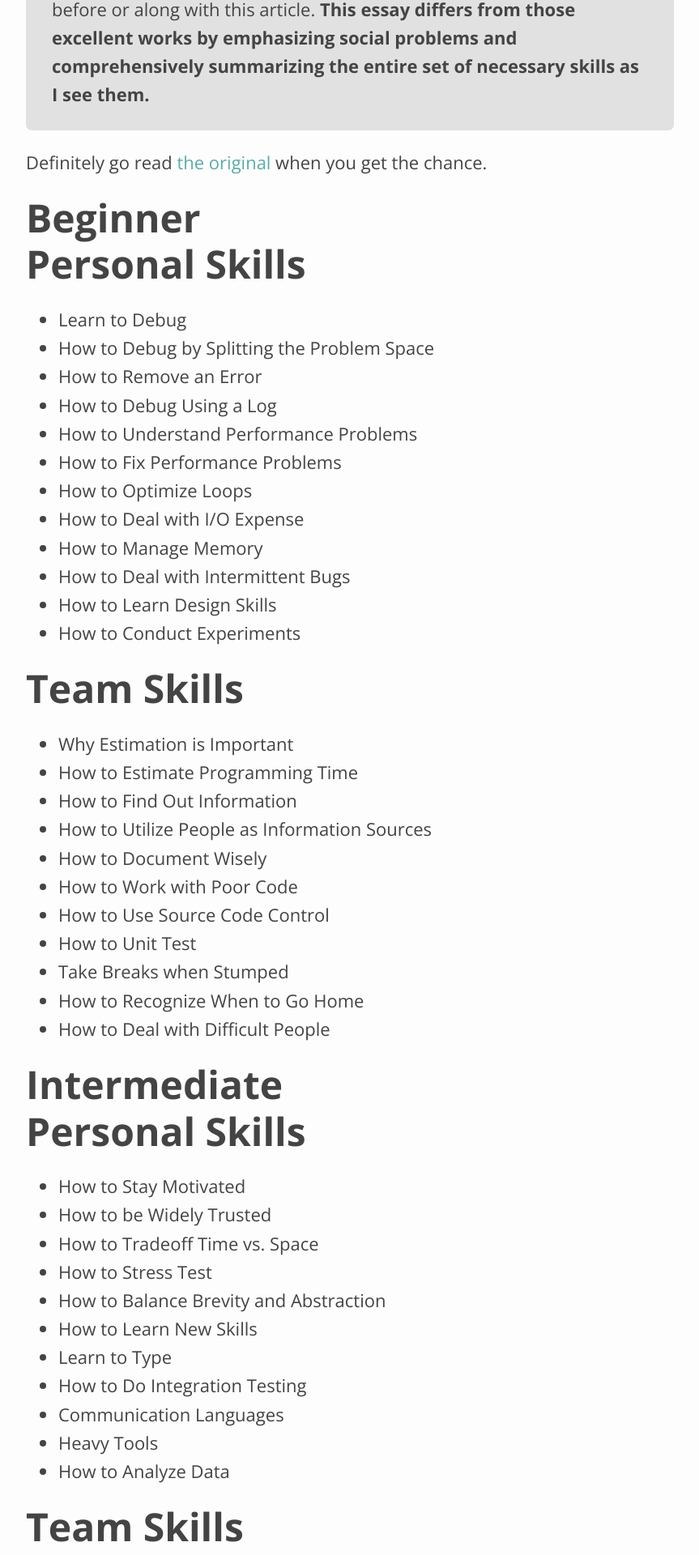
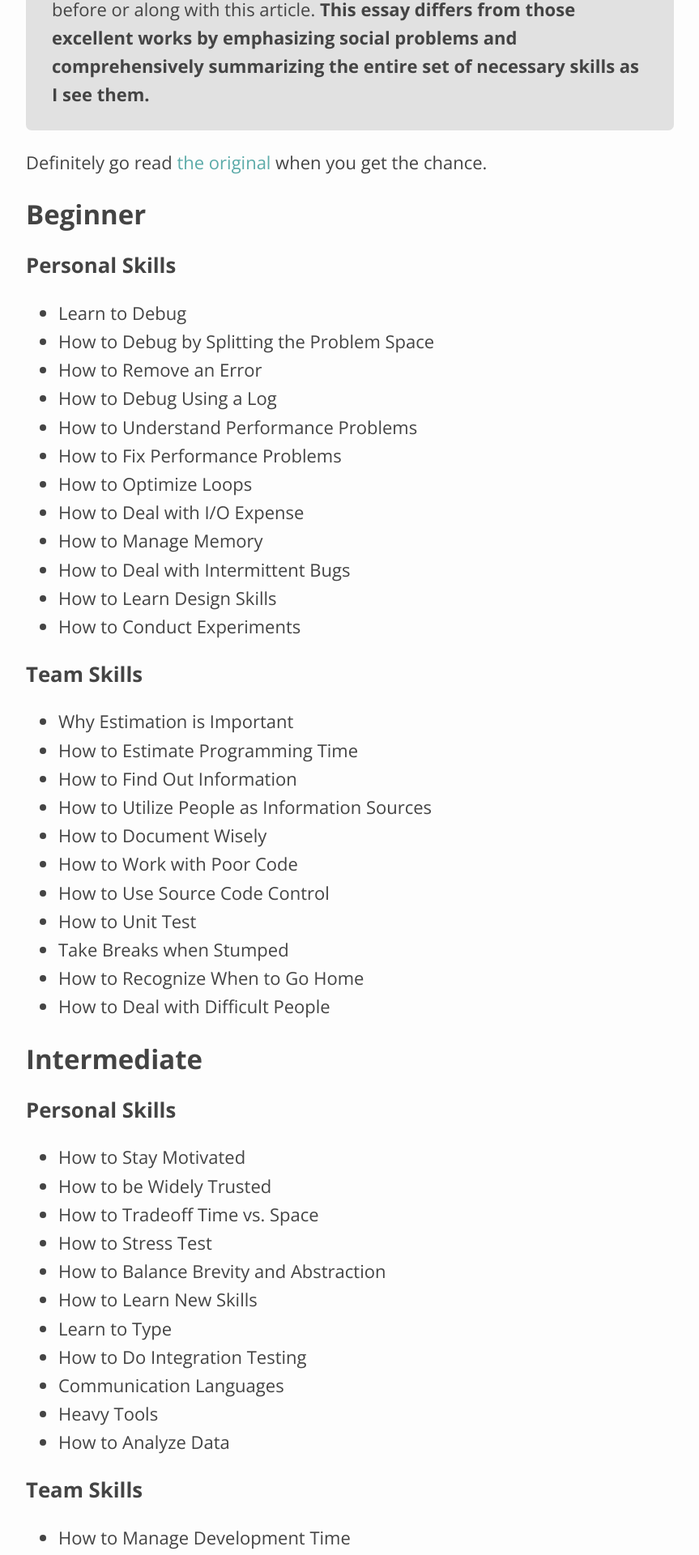
Before and after one commit to shelbyspees/speesblog, a Jekyll site: the page built from _posts/2015-07-27-be-a-programmer.md, in a window 1280 px wide. Shown: the part 894-2814 px from the top of the page at 81% size, without its empty margins (208-1071 px from the left). Built offline with Jekyll 4.4.1, drawn with Linux system fonts in a browser that asks for light colours; nearby versions of some CDN libraries; comment, search, counter and statistics services are not loaded.

Commit message:
Adjust headings sizing

```diff
--- a/css/style.css
+++ b/css/style.css
@@ -10,8 +10,12 @@
 }
 
 h1, h2, h3 {
+	line-height: 1.2em;
+	font-size: -webkit-box-sizing;
+}
+
+h1 {
 	margin: 0;
-	line-height: 1.2em;
 	font-size: -webkit-xxx-large;
 }
 
```
